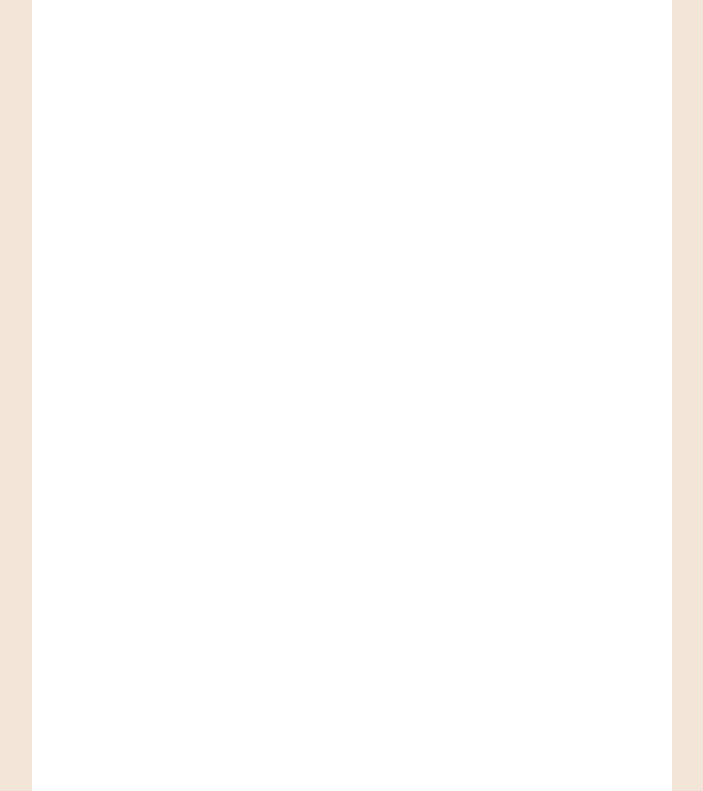
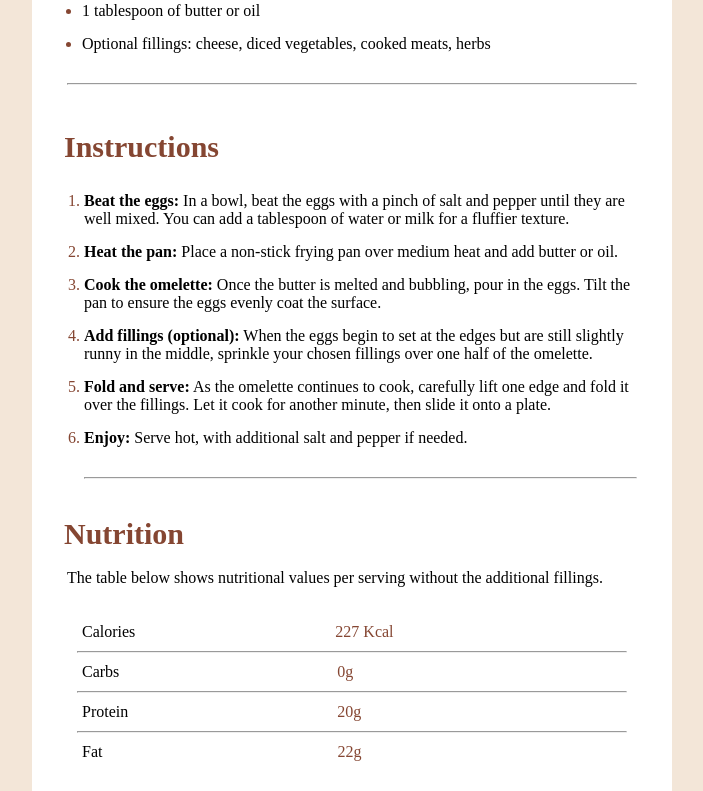
Before and after one commit to ginorojo/funval-n1, a plain HTML site: page recipe-page-main/index.html in a window 1280 px wide. Shown: the part 920-1711 px from the top of the page, without its empty margins (288-991 px from the left). Drawn offline with Linux system fonts and the light colour scheme; a web font is replaced by a local one.

Commit message:
final cambios

```diff
--- a/recipe-page-main/index.html
+++ b/recipe-page-main/index.html
@@ -14,12 +14,17 @@
 
     <title>Frontend Mentor | Recipe page</title>
     <link rel="stylesheet" href="./style.css" />
+    <link rel="stylesheet" href="https://fonts.google.com/specimen/Young+Serif">
+    <link rel="stylesheet" href="https://fonts.google.com/specimen/Outfit">
   </head>
   <body>
     <div class="contenedor-principal">
       <section class="section1">
         <img src="./assets/images/image-omelette.jpeg" alt="omellete" />
         <br />
+      </section>
+
+      <div class="omelette">
         <h1>Simple Omelette Recipe</h1>
         <br />
         <p>
@@ -27,7 +32,9 @@
           combines beaten eggs cooked to perfection, optionally filled with your
           choice of cheese, vegetables, or meats.
         </p>
-      </section>
+      </div>
+
+
 
       <section class="section2">
         <h2>Preparation time</h2>
@@ -48,7 +55,81 @@
           <li>1 tablespoon of butter or oil</li>
           <li>Optional fillings: cheese, diced vegetables, cooked meats, herbs</li>
         </ul>
+        <hr>
       </section>
+      <div class="title-section4">
+        <h2>Instructions</h2>
+      </div>
+      <section class="section4">
+        <br>
+        <ol>
+          <li><strong>Beat the eggs:</strong> In a bowl, beat the eggs with a pinch of salt and pepper until they are well mixed.
+            You can add a tablespoon of water or milk for a fluffier texture.</li>
+          <li><strong>Heat the pan:</strong> Place a non-stick frying pan over medium heat and add butter or oil.</li>
+          <li><strong>Cook the omelette:</strong> Once the butter is melted and bubbling, pour in the eggs. Tilt the pan to ensure
+            the eggs evenly coat the surface.</li>
+          <li><strong>Add fillings (optional):</strong> When the eggs begin to set at the edges but are still slightly runny in the
+            middle, sprinkle your chosen fillings over one half of the omelette.</li>
+          <li><strong>Fold and serve:</strong> As the omelette continues to cook, carefully lift one edge and fold it over the
+            fillings. Let it cook for another minute, then slide it onto a plate.</li>
+          <li><strong>Enjoy:</strong> Serve hot, with additional salt and pepper if needed.</li>
+        </ol>
+        <hr>
+      <br>
+      </section>
+      <div class="title-section5">
+        <h2>Nutrition</h2>
+        <br>
+      </div>
+      <div class="parrafo-section5">
+          <p>The table below shows nutritional values per serving without the additional fillings.</p>
+      </div>
+      <br>
+      <br>
+
+      <section class="section5">
+        <div class="calories-kcal1">
+          <div>
+            <span>Calories</span>
+          </div>
+          <div>
+            <span class="Kcal">227 Kcal</span>
+          </div>
+        </div>
+        <hr>
+
+        <div class="calories-kcal2">
+          <div>
+            <span>Carbs</span>
+          </div>
+          <div>
+            <span class="Kcal">0g</span>
+          </div>
+        </div>
+        <hr>
+
+        <div class="calories-kcal3">
+          <div>
+            <span>Protein</span>
+          </div>
+          <div>
+            <span class="Kcal">20g</span>
+          </div>
+        </div>
+        <hr>
+        <div class="calories-kcal4">
+          <div>
+            <span>Fat</span>
+          </div>
+          <div>
+            <span class="Kcal">22g</span>
+          </div>
+        </div>
+    </section>
+
+
+      </div>
+
 
 
     </div>
--- a/recipe-page-main/style.css
+++ b/recipe-page-main/style.css
@@ -6,7 +6,9 @@
 
 p{
     font-size: 16px;
+    font-family: 'Young Serif';
 }
+
 
 
 .attribution { font-size: 11px; text-align: center; }
@@ -20,7 +22,7 @@ body{
 .contenedor-principal{
     background-color: white;
     width: 50%;
-    height: 2000px;
+    min-height:1650px;
     margin: 80px auto;
     border-radius: 20px;
 
@@ -30,19 +32,30 @@ body{
 .section1{
     display: flex;
     justify-content: center;
-    padding-top: 20px;
+    padding-top: 35px;
     flex-direction: column;
     align-items: center;
     margin: 25px;
 }
 .section1 img{
-    max-width: 100%;
+    max-width: 95%;
     border-radius:10px ;
 }
 
-.section1 h1{
-    font-size: 20px;
+.omelette h1{
+    font-size: 35px;
+    margin-left: 35px;
+    font-family: 'Outfit';
+    font-weight: 600;
+
 }
+
+.omelette p{
+    font-size: 16px;
+    margin-left: 35px;
+    margin-right: 35px;
+}
+
 
 .section2 {
     background-color:hsl(330, 100%, 98%);
@@ -52,9 +65,11 @@ body{
     padding-bottom: 20px;
 }
 .section2 h2{
+    font-family: 'Young Serif';
     font-size: 20px;
     margin: 10px;
     color: hsl(332, 51%, 32%);
+    font-weight: 600;
 
 }
 .section2 ul li{
@@ -62,7 +77,6 @@ body{
     margin-bottom: 10px;
 }
 .section3{
-    border-radius: 10px;
     margin: 25px;
     padding: 10px;
     padding-bottom: 20px;
@@ -70,12 +84,116 @@ body{
 
 .section3 ul li{
     margin-left: 15px;
-    margin-bottom: 10px;
+    margin-bottom: 15px;
 }
 
+.section3 li::marker{
+    color: hsl(14, 45%, 36%);
+}
+.section3 h2{
+    font-family: 'Outfit';
+    font-size: 30px;
+    color: hsl(14, 45%, 36%);
+    font-weight: 600;
+}
+.section3 hr{
+    margin-top: 30px;
+}
+
+.section4{
+    margin-left:42px;
+    margin-right: 25px;
+    padding: 10px;
+    padding-bottom: 20px;
+}
+
+.section4 ul li{
+    margin-left: 15px;
+    margin-bottom: 15px;
+}
+.section4 li::marker{
+    color: hsl(14, 45%, 36%);
+}
+.title-section4 h2{
+    font-family: 'Outfit';
+    font-size: 30px;
+    color: hsl(14, 45%, 36%);
+    margin-left: 32px;
+    font-weight:600 ;
+
+}
+
+.section4 li{
+    margin-bottom: 15px;
+
+}
+.section4 hr{
+    margin-top: 30px;
+}
+
+.title-section5 h2{
+    font-family: 'Outfit';
+    font-size: 30px;
+    margin-left: 32px;
+    color:hsl(14, 45%, 36%);
+    font-weight: 600;
+}
+
+.parrafo-section5{
+    margin-left: 35px;
+}
+
+.calories-kcal1{
+    display: flex;
+    flex-direction: row;
+    gap: 200px;
+    margin-left: 50px;
+    padding-bottom: 10px;
+
+}
+.calories-kcal2{
+    display: flex;
+    flex-direction: row;
+    gap: 218px;
+    margin-left: 50px;
+    padding:10px 0;
+
+}
+
+.calories-kcal3{
+    display: flex;
+    flex-direction: row;
+    gap: 209px;
+    margin-left: 50px;
+    padding:10px 0;
 
 
+}
 
+.calories-kcal4{
+    display: flex;
+    flex-direction: row;
+    gap: 235px;
+    margin-left: 50px;
+    padding:10px 0;
+
+}
+.calories-kcal{
+    display: flex;
+    flex-direction: row;
+    gap: 200px;
+    margin-left: 50px;
+    margin-top: 15px;
+
+}
+
+.Kcal{
+    color: hsl(14, 45%, 36%) ;
+}
+
+.section5 hr{
+    margin:0 45px;
+}
 
 
 /* ## Colors
```
Also changed, not shown: index.html (+4 -4 lines).
